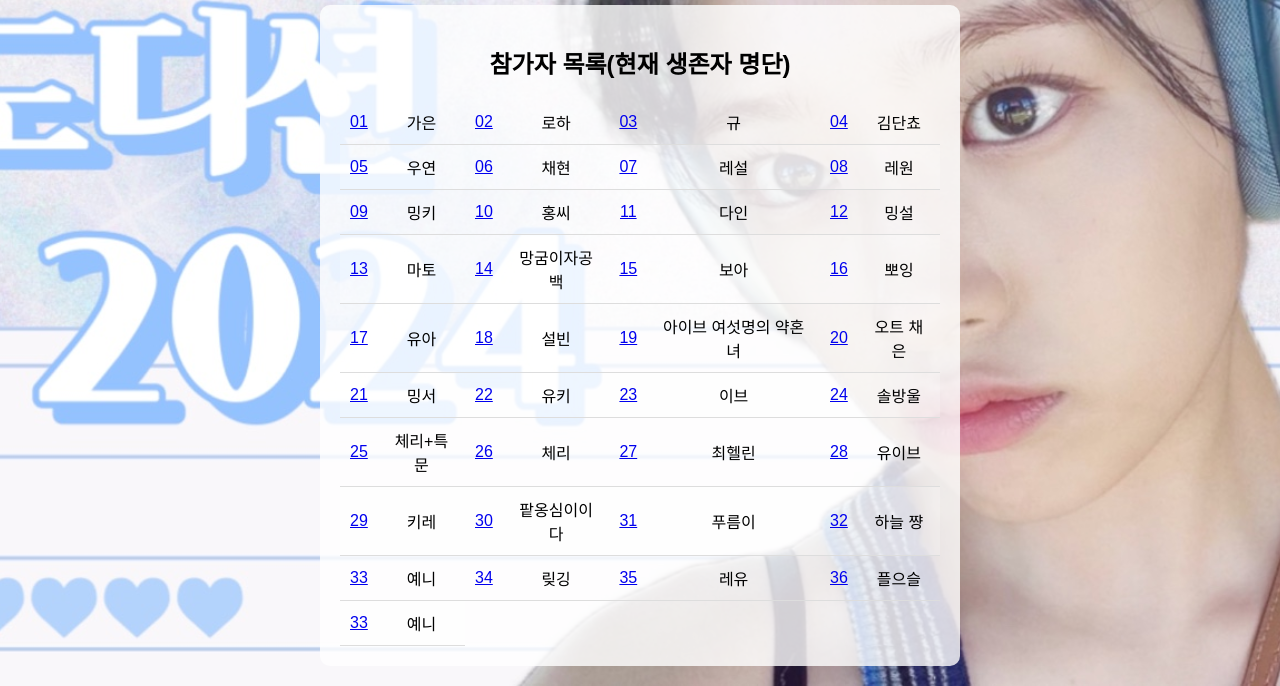
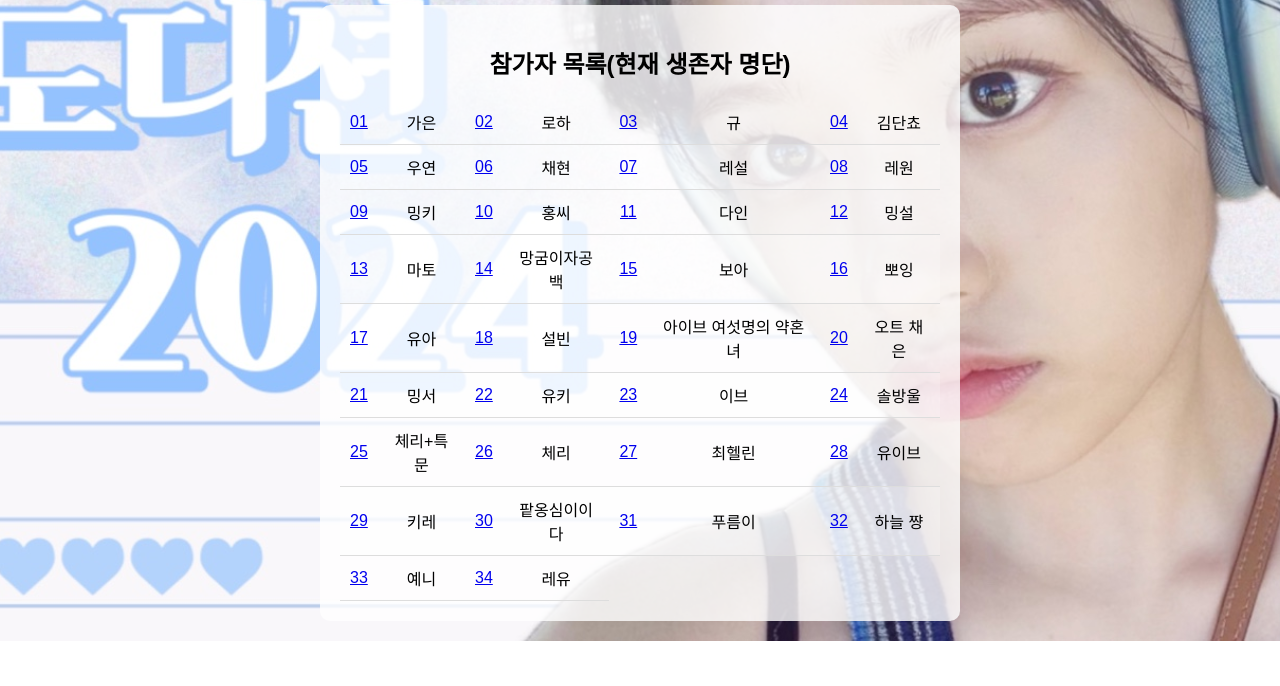
Before and after one commit to insidepixce/dodition-2024-result1, a plain HTML site: page participants.html in a window 1280 px wide. Shown: the part 216-902 px from the top of the page. After the commit the page ends 857 px from the top, so only its background shows below. Drawn offline with Linux system fonts and the light colour scheme; a web font is replaced by a local one.

Commit message:
명단수정

```diff
--- a/participants.html
+++ b/participants.html
@@ -192,14 +192,8 @@
                 <td><a href="#" onclick="showNumber('33')">33</a></td>
                 <td>예니</td>
                 <td><a href="#" onclick="showNumber('34')">34</a></td>
-                <td>맂깅</td>
-                <td><a href="#" onclick="showNumber('35')">35</a></td>
                 <td>레유</td>
-                <td><a href="#" onclick="showNumber('36')">36</a></td>
-                <td>플으슬</td>
             </tr>
-                <td><a href="#" onclick="showNumber('37')">33</a></td>
-                <td>예니</td>
         </table>
     </div>
 </body>
```
